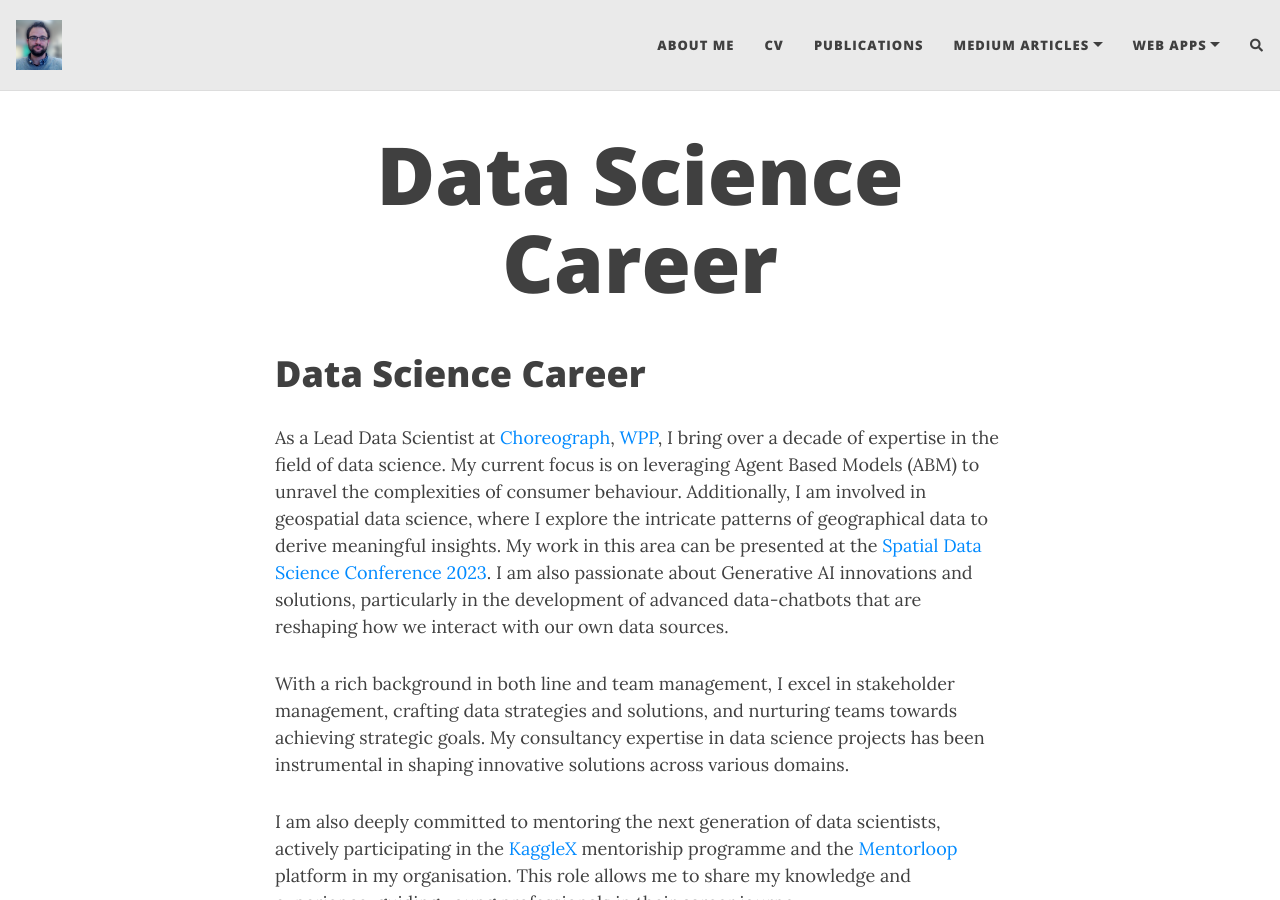
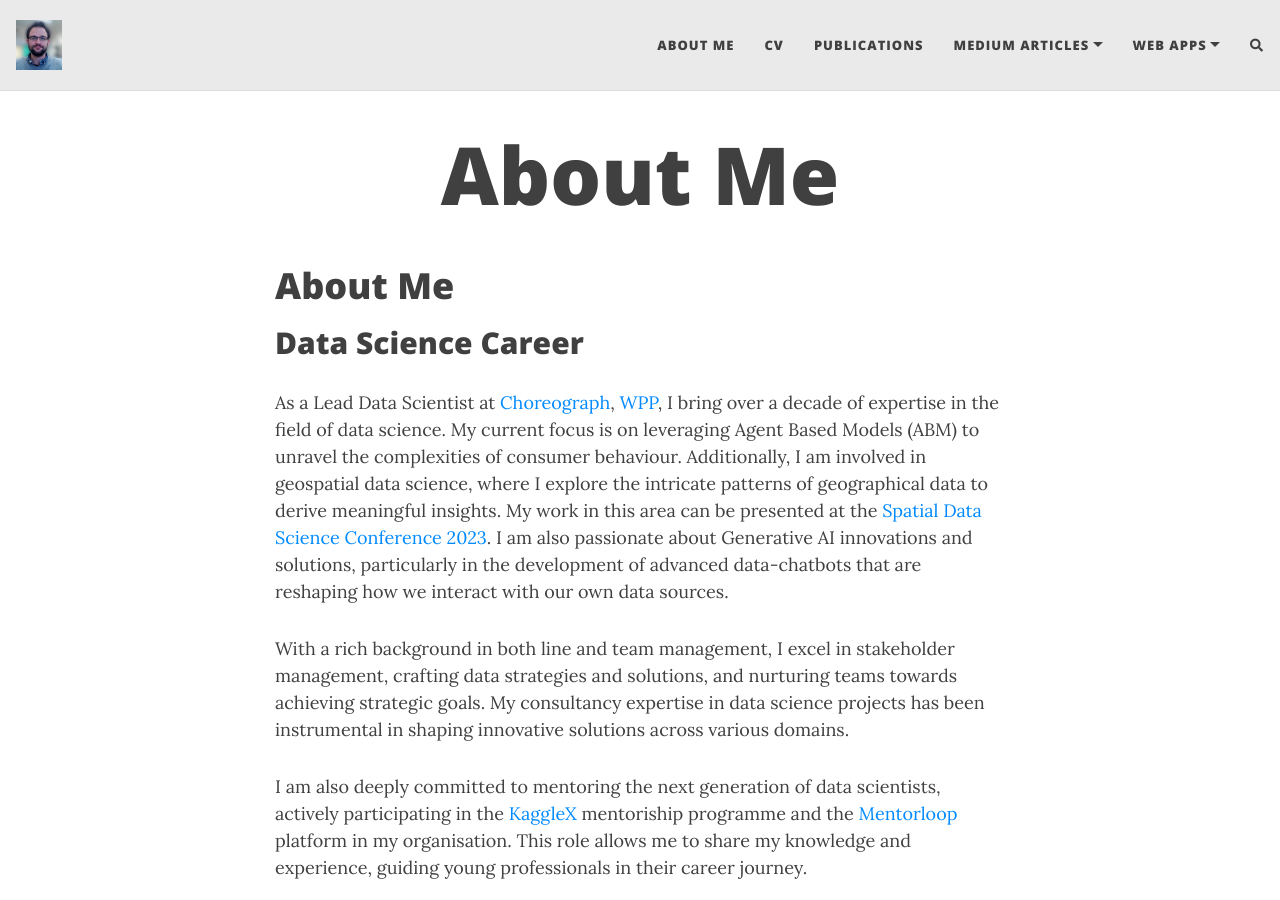
Before and after one commit to giasemidis/giasemidis.github.io, a Jekyll site: the page built from aboutme.md, in a window 1280 px wide and 900 px high. Built offline with Jekyll 4.4.1, drawn with Linux system fonts in a browser that asks for light colours; nearby versions of some CDN libraries; our own code applies the rules of GitHub Pages for plain Markdown files; comment, search, counter and statistics services are not loaded.

Commit message:
updated headings in aboutme section

```diff
--- a/aboutme.md
+++ b/aboutme.md
@@ -1,4 +1,6 @@
-# Data Science Career
+# About Me
+
+## Data Science Career
 
 As a Lead Data Scientist at [Choreograph](https://www.choreograph.com/), [WPP](https://www.wpp.com/), I bring over a decade of expertise in the field of data science. My current focus is on leveraging Agent Based Models (ABM) to unravel the complexities of consumer behaviour. Additionally, I am involved in geospatial data science, where I explore the intricate patterns of geographical data to derive meaningful insights. My work in this area can be presented at the [Spatial Data Science Conference 2023](https://youtu.be/zKL6cuiOtcY?si=D-MClSFb4x4LEhqE). I am also passionate about Generative AI innovations and solutions, particularly in the development of advanced data-chatbots that are reshaping how we interact with our own data sources.
 
@@ -10,13 +12,13 @@ My academic contributions include several high-impact publications in peer-revie
 
 Before joining Choreograph, I was a Senior Data Scientist at [CountingLab](https://www.countinglabs.co.uk/), a company born from the [Centre for Mathematics of Human Behaviour](https://www.reading.ac.uk/cmohb/) at the University of Reading. This role allowed me to apply my model-building expertise in a dynamic industry setting.
 
-# The Physics Years
+## The Physics Years
 
 Before becoming a data scientist, I have devoted my life in physics and particularly theoretical physics. I obtained my D.Phil. (PhD) in theoretical physics from University of Oxford, Kellogg College in 2013, studying aspects of [dimensional reduction in graph models of causal quantum gravity](https://solo.bodleian.ox.ac.uk/permalink/44OXF_INST/ao2p7t/cdi_proquest_journals_1683609513).
 
 In 2009, I graduated with excellence from the Physics department of University of Athens, while also spending a semester at the University of Bonn, Germany, via the Erasmus programme.
 
-# Interests
+## Interests
 
 I have passion for physics, sciences, data science, technology, Lego ([afol](https://g.co/kgs/N2ZiDp)), scuba diving (BSAC dive leader), basketball and analytics.
 
```
